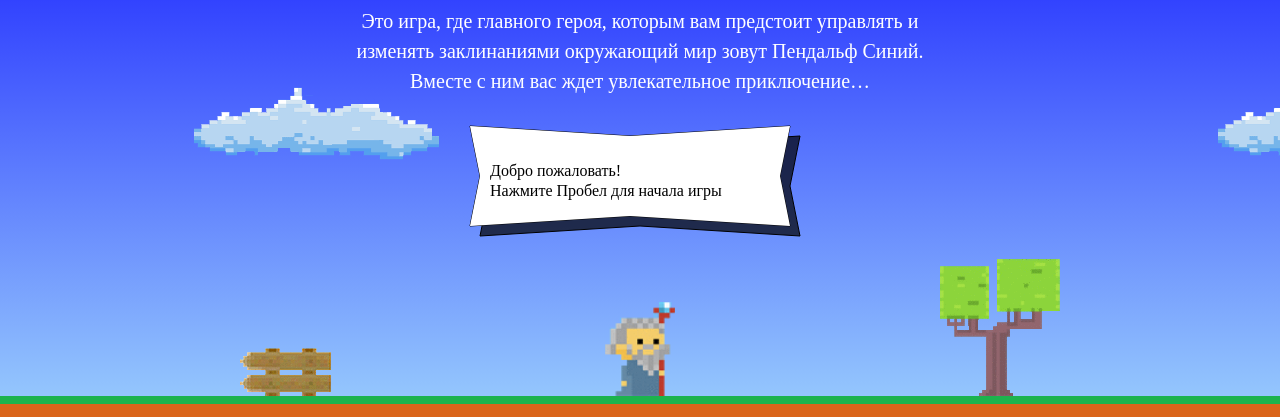
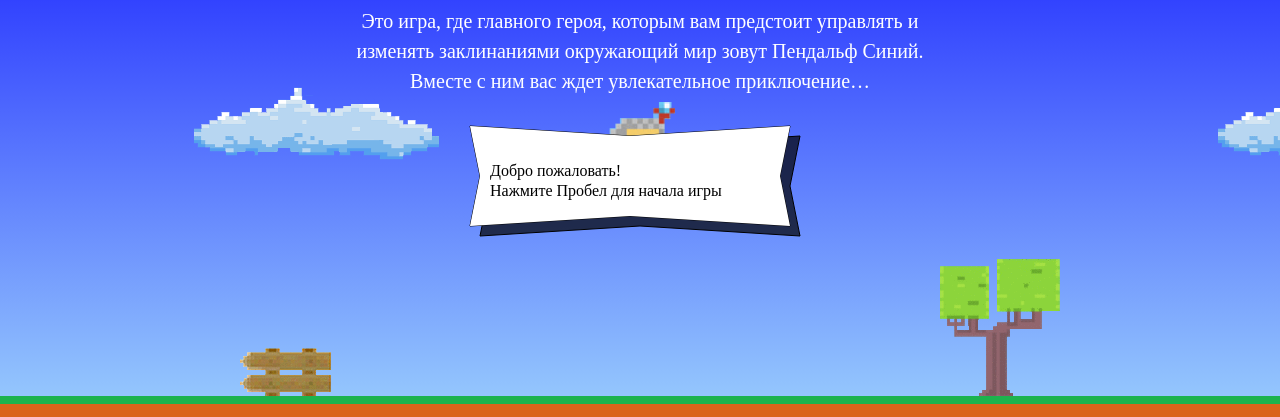
Before and after one commit to lowsisad/835625-code-and-magick, a website: page index.html in a window 1280 px wide. Shown: the part 203-620 px from the top of the page. Drawn offline with Linux system fonts and the light colour scheme; a web font is replaced by a local one.

Commit message:
Все исправлено

```diff
--- a/index.html
+++ b/index.html
@@ -182,17 +182,21 @@
 </template>
 <script>
 var fireballSize = 22;
-var getFireballSpeed = function(left){left ? 5 : 5;}
+var getFireballSpeed = function(left){
+	left ? speed = 5 : speed = 2;
+	return speed;
+}
 var wizardSpeed = 3;
 var wizardWidth = 70;
-var getWizardHeight = function (wizardWidth){
-	return wizardWidth * 1.337;
+function getWizardHeight(wizardWidth){
+	return (wizardWidth * 1.337);
 }
 var getWizardX = function(width){
+
 	return (width - wizardWidth)/2;
 }
 var getWizardY = function(height){
-return 6+(height/3)*2;
+return height/3 - getWizardHeight(wizardWidth);
 }
 </script>
 <script src="js/game.js"></script>
```
